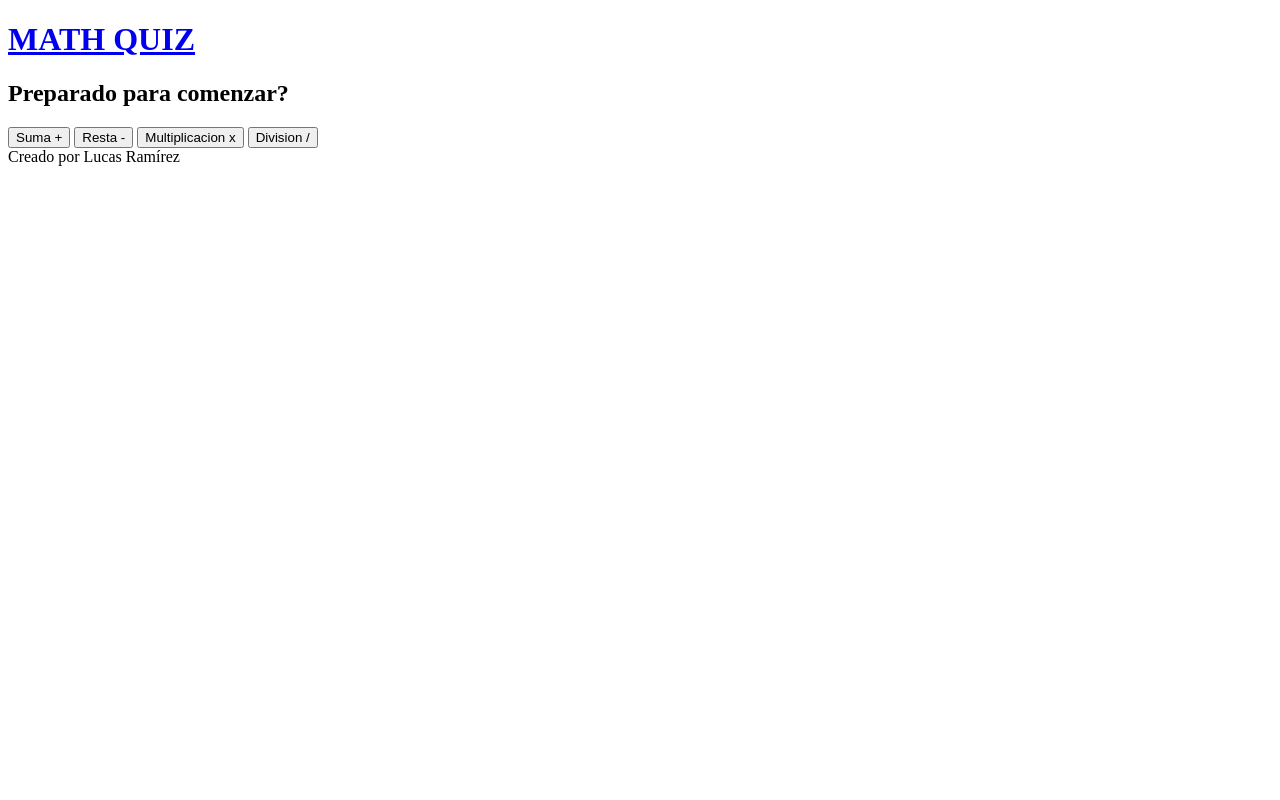
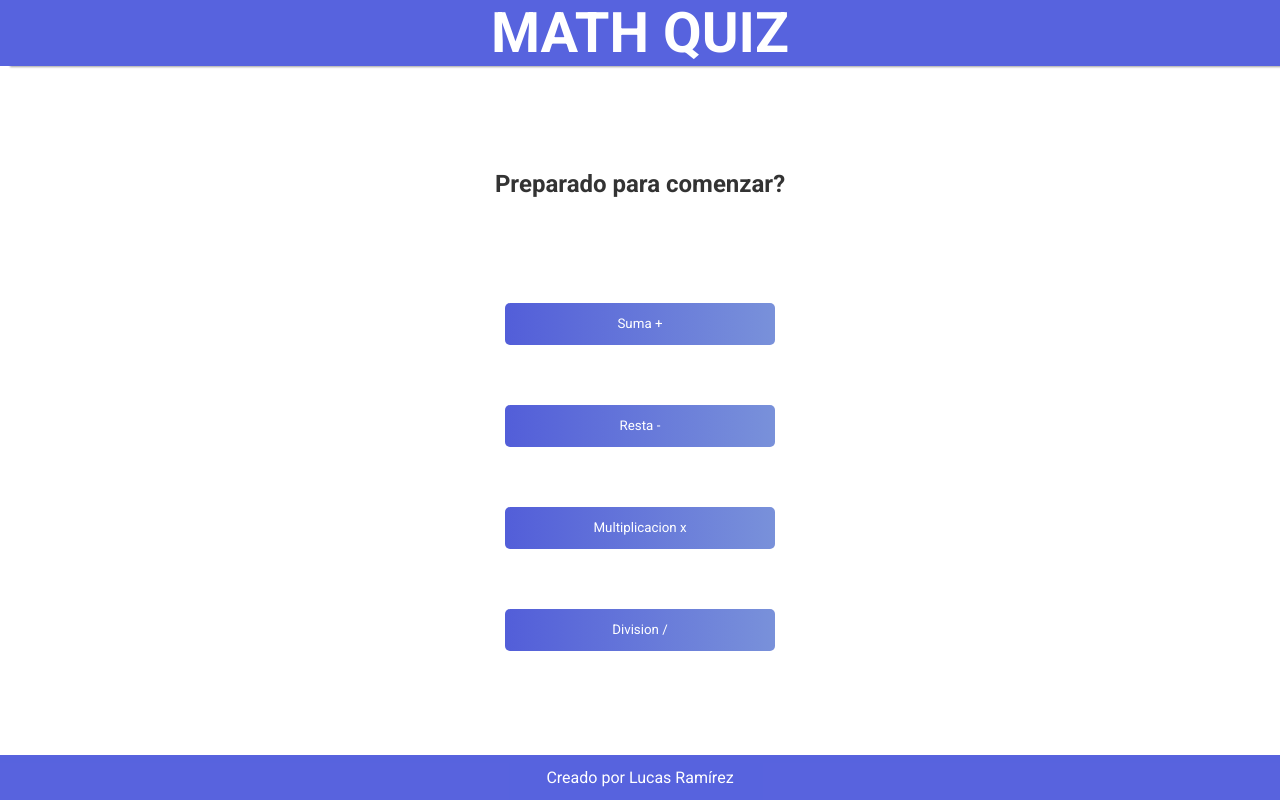
Before and after one commit to Lucas200604/math-quiz, a plain HTML site: page index.html in a window 1280 px wide. Drawn offline with Linux system fonts and the light colour scheme; files that its build step writes are made by us from their sources; the site is published under a folder, as on GitHub Pages, so addresses that start at the root find nothing.

Commit message:
Update index.html

```diff
--- a/index.html
+++ b/index.html
@@ -4,7 +4,7 @@
     <meta charset="UTF-8">
     <meta name="viewport" content="width=device-width, initial-scale=1.0">
     <title>Math quiz</title>
-    <link rel="stylesheet" href="/css/style.css">
+    <link rel="stylesheet" href="style.css">
     <link rel="preconnect" href="https://fonts.googleapis.com">
 <link rel="preconnect" href="https://fonts.gstatic.com" crossorigin>
 <link href="https://fonts.googleapis.com/css2?family=Roboto:ital,wght@0,100;0,300;0,400;0,500;0,700;0,900;1,100;1,300;1,400;1,500;1,700;1,900&display=swap" rel="stylesheet">
@@ -28,6 +28,5 @@
 
      <footer>Creado por Lucas Ramírez</footer>
 
-     <script src="script.js"></script>
 </body>
 </html>
```
